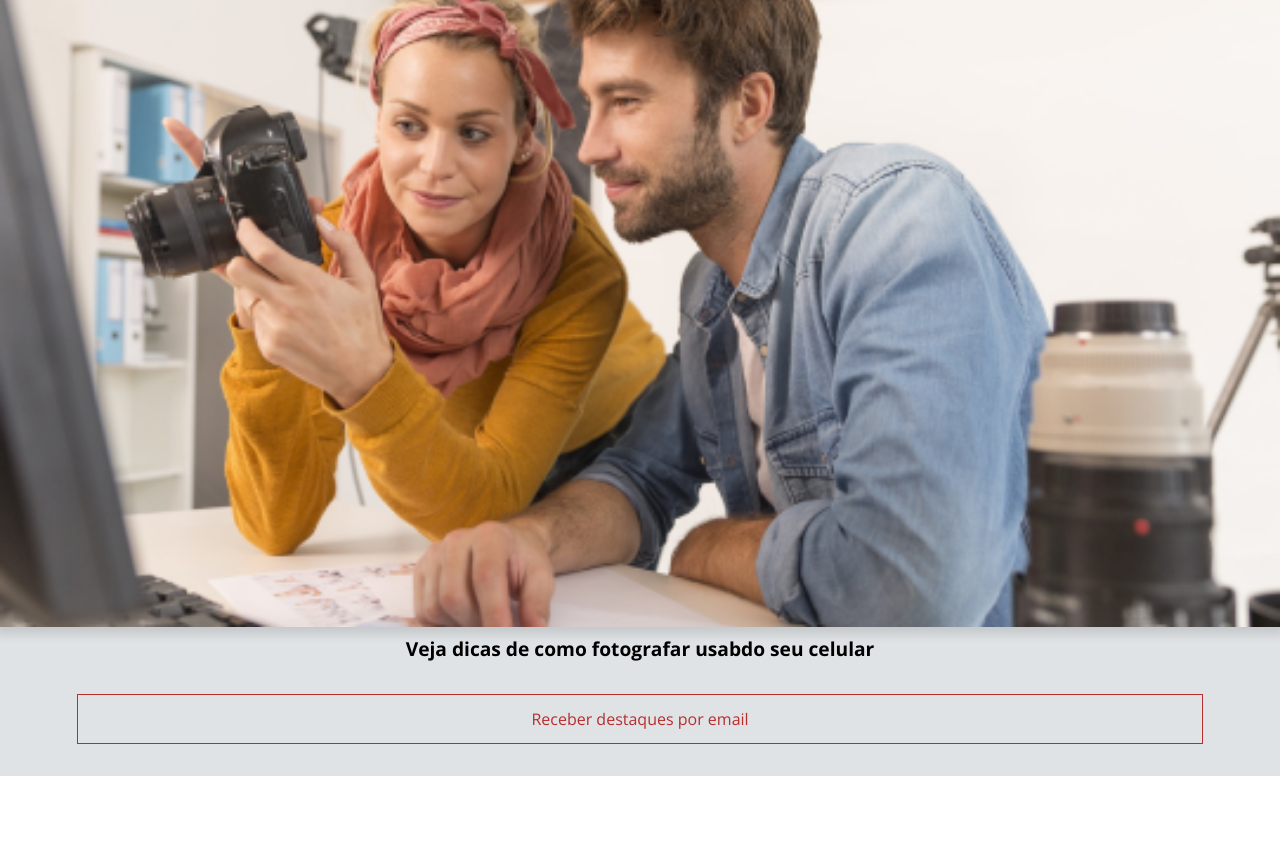
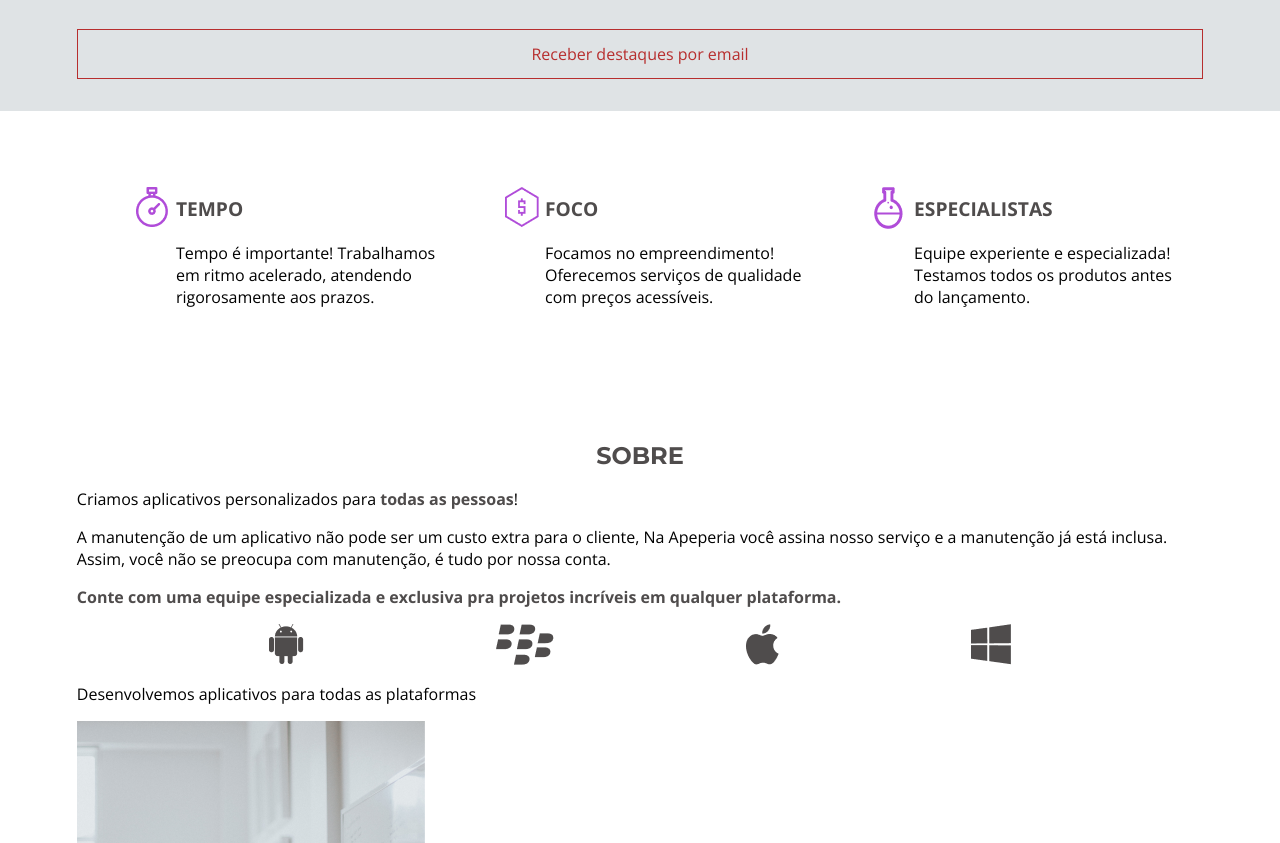
Before and after one commit to cristopherpds/apeperia-alura, a plain HTML site: page index.html in a window 1280 px wide. Shown: the part 1197-2040 px from the top of the page. Before the commit the page ends 1973 px from the top, so only its background shows below. Drawn offline with nearby package versions, Linux system fonts and the light colour scheme.

Commit message:
we add a sobre and diferenciais section, and these styles

```diff
--- a/css/destaques.css
+++ b/css/destaques.css
@@ -20,6 +20,7 @@
 }
 .destaque__painel-imagem{
   width: 100vw;
+  max-width: 600px;
   box-shadow:  0 2px 10px 5px #00000020;
   margin-bottom: .5rem;
 }
--- /dev/null
+++ b/css/diferenciais.css
@@ -0,0 +1,42 @@
+.diferenciais {
+  padding-top: 3.5rem;
+  padding-bottom: 3.5rem;
+}
+
+.diferenciais__lista {
+  display: flex;
+  flex-wrap: wrap;
+  justify-content: space-evenly;
+}
+
+.diferenciais__item {
+  max-width: 350px;
+
+  box-sizing: border-box;
+  background-repeat: no-repeat;
+  background-position: top 1.25rem left 2.5rem;
+  padding: 2rem 0 2rem 5rem;
+}
+.diferenciais__item--tempo{
+  background-image: url(../img/icone-relogio.png);
+}
+.diferenciais__item--foco{
+  background-image: url(../img/icone-dinheiro.png);
+}
+.diferenciais__item--especialistas{
+  background-image: url(../img/icone-quimica.png)
+}
+
+
+.item__titulo {
+  color: var(--cinza-escuro);
+  font-weight: 700;
+  font-size: 1.2rem;
+  text-transform: uppercase;
+
+  margin-bottom: 1.5rem;
+}
+
+.item__texto {
+  line-height: normal;
+}
--- /dev/null
+++ b/css/sobre.css
@@ -0,0 +1,34 @@
+.sobre {
+    padding-top: 3rem;
+    padding-bottom: 3rem;
+}
+
+.sobre__titulo {
+    color: var(--cinza-escuro);
+    font-weight: 700;
+    font-size: 1.5rem;
+    font-family: var(--montserrat);
+    text-transform: uppercase;
+    text-align: center;
+
+    margin-bottom: 1.25rem;
+}
+
+.sobre__texto {
+    line-height: normal;
+
+    margin-bottom: 1rem;
+}
+
+.sobre__texto--destaque {
+    color: var(--cinza-escuro);
+    font-weight: 700;
+}
+
+.sobre__plataformas {
+    display: flex;
+    flex-wrap: wrap;
+    justify-content: space-evenly;
+
+    margin-bottom: 1rem;
+}
--- a/index.html
+++ b/index.html
@@ -15,6 +15,8 @@
   <link rel="stylesheet" href="css/cabecalho.css">
   <link rel="stylesheet" href="css/chamada.css">
   <link rel="stylesheet" href="css/destaques.css">
+  <link rel="stylesheet" href="css/diferenciais.css">
+  <link rel="stylesheet" href="css/sobre.css">
   <title>Home | Apeperia</title>
 </head>
 
@@ -43,7 +45,8 @@
       <h2 class="destaques__titulo">Destaques</h2>
       <a href="#">
         <figure class="destaques__painel">
-          <img src="img/comecando-criar-logotipo.png" alt="Painel do post sobre criacao d elogotipo" class="destaque__painel-imagem">
+          <img src="img/comecando-criar-logotipo.png" alt="Painel do post sobre criacao d elogotipo"
+            class="destaque__painel-imagem">
           <figcaption class="destaques__painel-texto">
             Conheça as primeiras etapas para criação de logotipos
           </figcaption>
@@ -51,7 +54,8 @@
       </a>
       <a href="#">
         <figure class="destaques__painel">
-          <img src="img/dicas-fotografia.png" alt="Painel do post sobre fotografia com celular" class="destaque__painel-imagem">
+          <img src="img/dicas-fotografia.png" alt="Painel do post sobre fotografia com celular"
+            class="destaque__painel-imagem">
           <figcaption class="destaques__painel-texto">
             Veja dicas de como fotografar usabdo seu celular
           </figcaption>
@@ -59,6 +63,45 @@
       </a>
       <a href="#" class="destaques__botao botao">Receber destaques por email</a>
     </section>
+    <section class="diferenciais container">
+      <ul class="diferenciais__lista">
+        <li class="diferenciais__item diferenciais__item--tempo">
+          <h2 class="item__titulo">Tempo</h2>
+          <p class="item__texto">Tempo é importante! Trabalhamos em ritmo acelerado, atendendo rigorosamente aos prazos.
+          </p>
+        </li>
+        <li class="diferenciais__item diferenciais__item--foco">
+          <h2 class="item__titulo">Foco</h2>
+          <p class="item__texto">Focamos no empreendimento! Oferecemos serviços de qualidade com preços acessíveis.</p>
+        </li>
+        <li class="diferenciais__item diferenciais__item--especialistas">
+          <h2 class="item__titulo">Especialistas</h2>
+          <p class="item__texto">Equipe experiente e especializada! Testamos todos os produtos antes do lançamento.</p>
+        </li>
+      </ul>
+    </section>
+    <section class="sobre container">
+      <div class="sobre__conteudo">
+        <h2 class="sobre__titulo">Sobre</h2>
+        <p class="sobre__texto">Criamos aplicativos personalizados para <strong class="sobre__texto--destaque">todas as
+            pessoas</strong>!</p>
+        <p class="sobre__texto">
+          A manutenção de um aplicativo não pode ser um custo extra para o cliente, Na Apeperia você assina nosso
+          serviço e a manutenção já está inclusa. Assim, você não se preocupa com manutenção, é tudo por nossa conta.
+        </p>
+        <p class="sobre__texto sobre__texto--destaque sobre__texto--divisao">
+          Conte com uma equipe especializada e exclusiva pra projetos incríveis em qualquer plataforma.
+        </p>
+        <ul class="sobre__plataformas">
+          <li><img src="img/android.png" alt="Ícone do Android"></li>
+          <li><img src="img/blackberry.png" alt="Ícone da Blackberry"></li>
+          <li><img src="img/apple.png" alt="Ícone da Apple"></li>
+          <li><img src="img/windowsphone.png" alt="Ícone da Microsoft"></li>
+        </ul>
+        <p class="sobre__texto">Desenvolvemos aplicativos para todas as plataformas</p>
+      </div>
+      <img src="img/sobre-apeperia.png" alt="Sobre a Apeperia" class="sobre__imagem">
+    </section>
   </main>
 </body>
 
```
